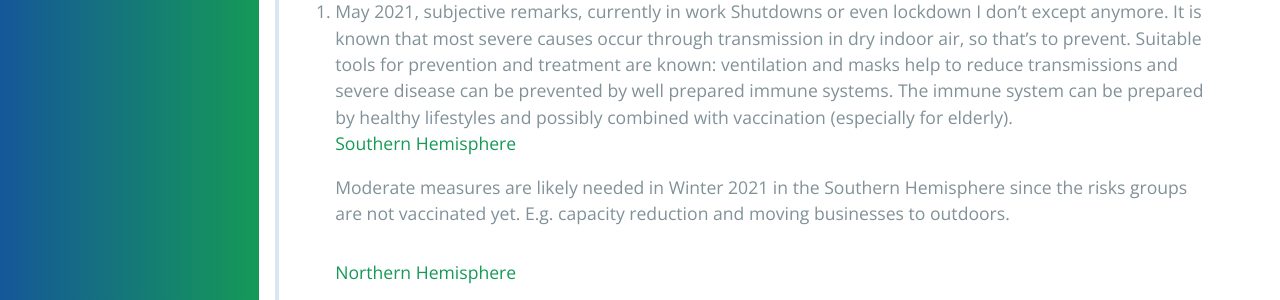
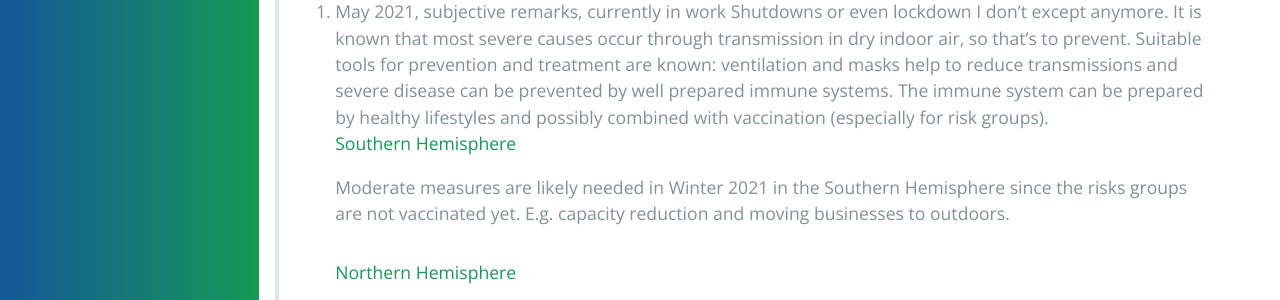
Before and after one commit to forestgrape/coronavirus, a Jekyll site: the page built from 7_social/controlling.md, in a window 1280 px wide and 900 px high, scrolled down 3777 px. Shown: the part 261-561 px from the top of the window. Built offline with Jekyll 4.4.1, drawn with Linux system fonts in a browser that asks for light colours; our own code applies the rules of GitHub Pages for plain Markdown files.

Commit message:
formulation

```diff
--- a/7_social/controlling.md
+++ b/7_social/controlling.md
@@ -106,7 +106,7 @@ Adequate prevention measures take the the seasonality into account. In moderate
 
 > ### Looking Ahead
 > 23. May 2021, subjective remarks, currently in work
-> Shutdowns or even lockdown I don't except anymore. It is known that most severe causes occur through transmission in dry indoor air, so that's to prevent. Suitable tools for prevention and treatment are known: ventilation and masks help to reduce transmissions and severe disease can be prevented by well prepared immune systems. The immune system can be prepared by healthy lifestyles and possibly combined with vaccination (especially for elderly).
+> Shutdowns or even lockdown I don't except anymore. It is known that most severe causes occur through transmission in dry indoor air, so that's to prevent. Suitable tools for prevention and treatment are known: ventilation and masks help to reduce transmissions and severe disease can be prevented by well prepared immune systems. The immune system can be prepared by healthy lifestyles and possibly combined with vaccination (especially for risk groups).
 > #### Southern Hemisphere
 > Moderate measures are likely needed in Winter 2021 in the Southern Hemisphere since the risks groups are not vaccinated yet. E.g. capacity reduction and moving businesses to outdoors.
 > #### Northern Hemisphere
```
